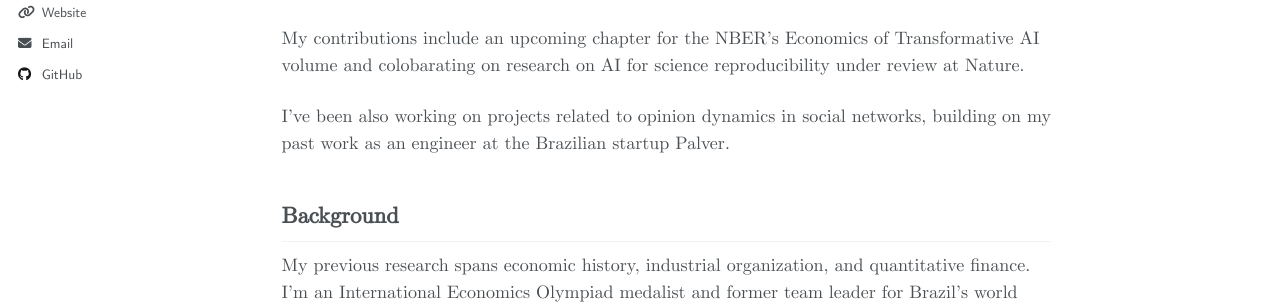
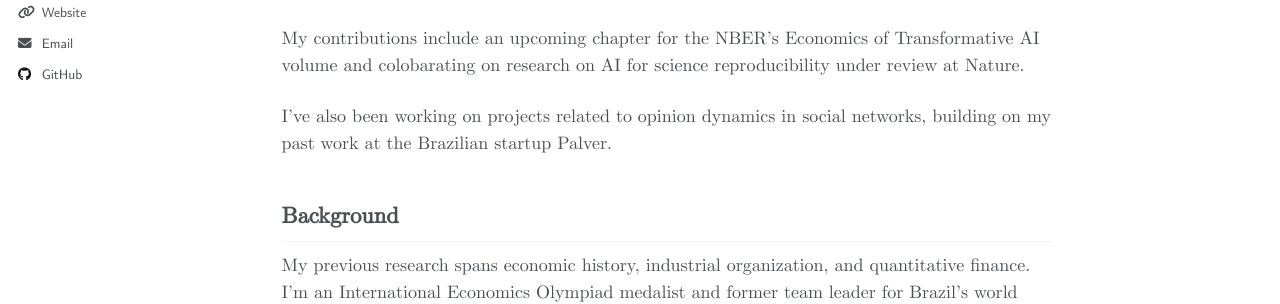
Before and after one commit to t6aguirre/t6aguirre.github.io, a Jekyll site: the page built from _pages/about.md, in a window 1280 px wide and 1313 px high. Shown: the part 446-750 px from the top of the window. Built offline with Jekyll 4.4.1, drawn with Linux system fonts in a browser that asks for light colours.

Commit message:
Update about.md

```diff
--- a/_pages/about.md
+++ b/_pages/about.md
@@ -15,7 +15,7 @@ At the Centre for the Governance of AI, I work with Sam Manning on AI-induced jo
 
 My contributions include an upcoming chapter for the NBER's Economics of Transformative AI volume and colobarating on research on AI for science reproducibility under review at Nature.
 
-I've been also working on projects related to opinion dynamics in social networks, building on my past work as an engineer at the Brazilian startup Palver.
+I've also been working on projects related to opinion dynamics in social networks, building on my past work at the Brazilian startup Palver.
 
 ## Background
 My previous research spans economic history, industrial organization, and quantitative finance. I'm an International Economics Olympiad medalist and former team leader for Brazil's world champion team. I've been selected for Stanford University's Economics of Transformative AI summer course.
```
